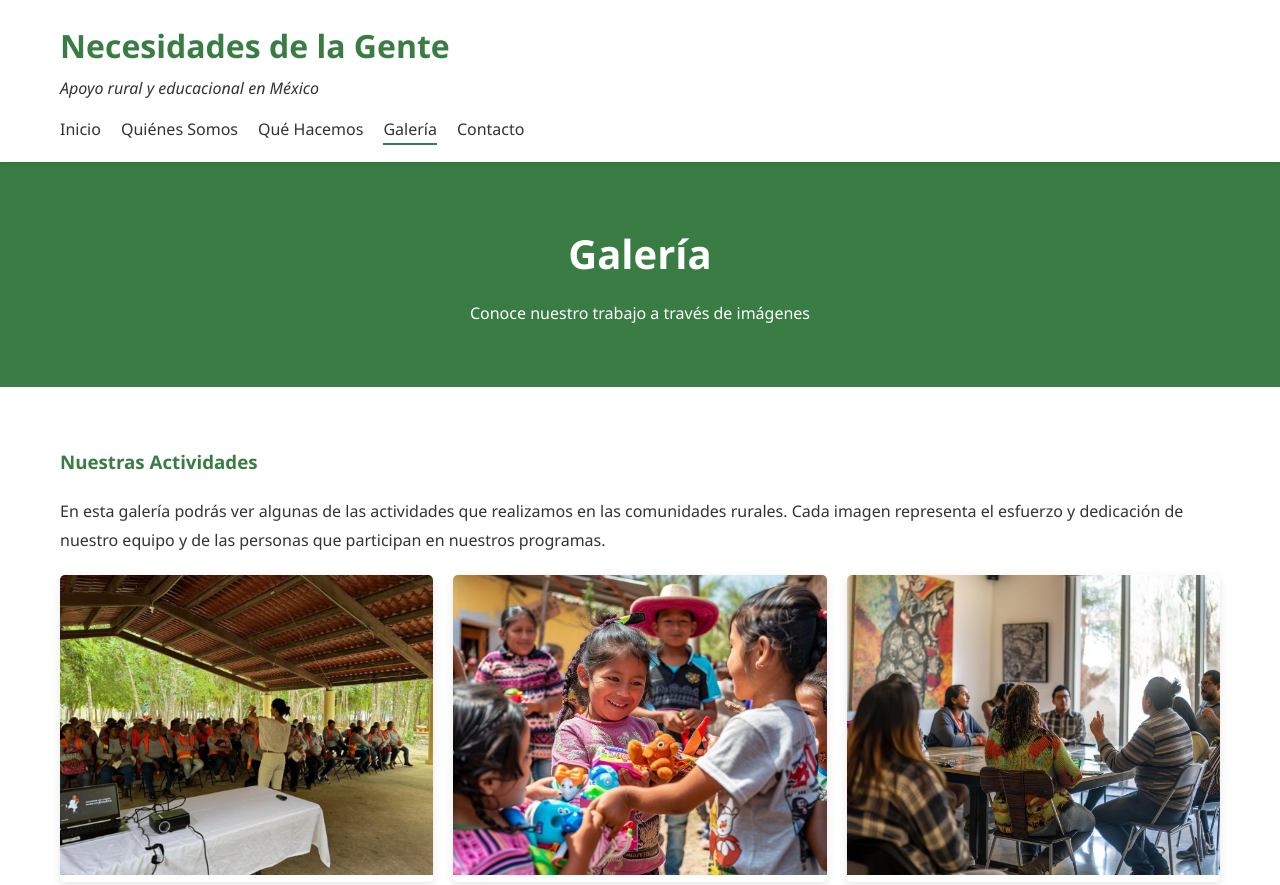
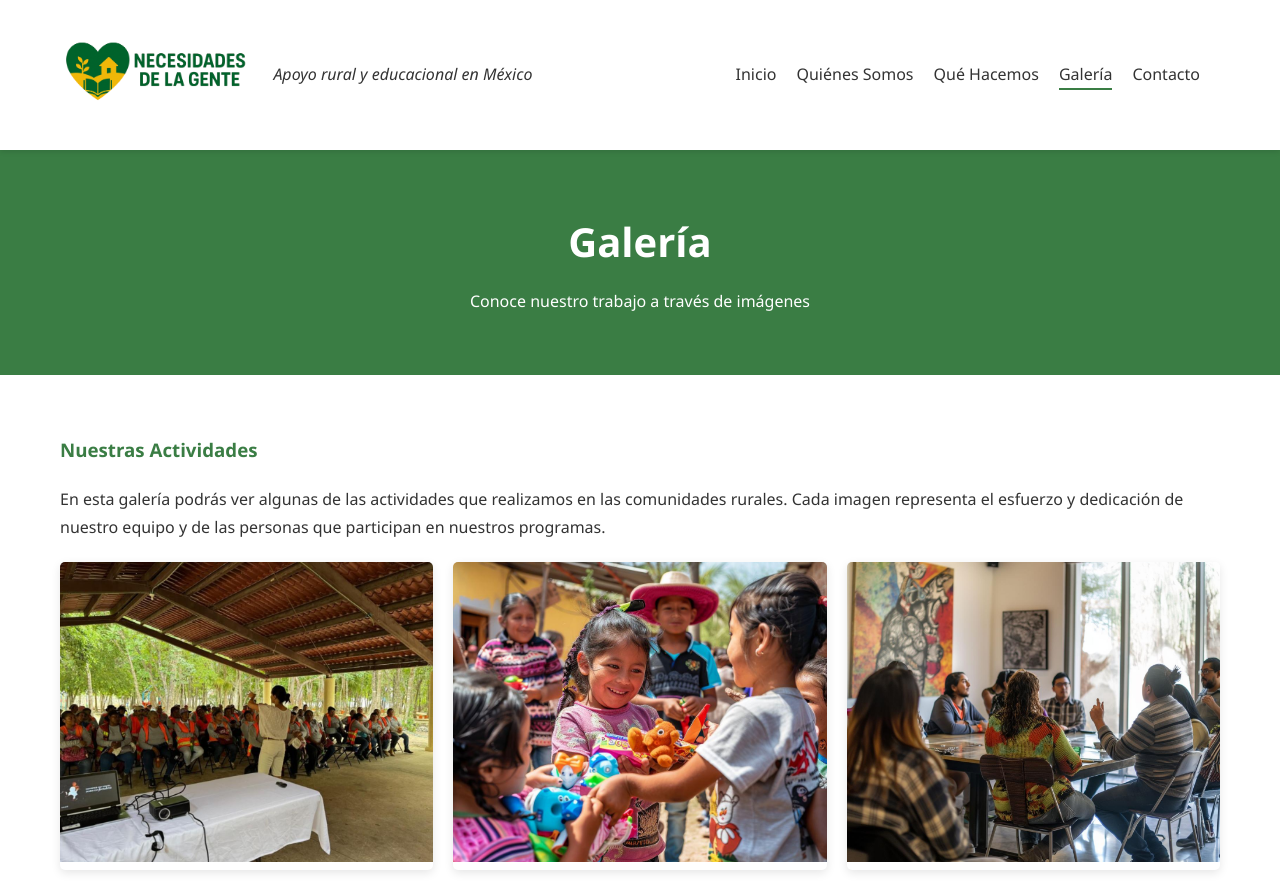
Before and after one commit to hernaneem/ndlg, a plain HTML site: page galeria.html in a window 1280 px wide. Shown: the top 885 px of the page. Drawn offline with nearby package versions, Linux system fonts and the light colour scheme.

Commit message:
agregado de flexbox

```diff
--- a/galeria.html
+++ b/galeria.html
@@ -13,7 +13,7 @@
 <body>
     <header>
         <div class="container">
-            <h1>Necesidades de la Gente</h1>
+            <h1><img src="Imagenes/LOGO NDLG.png" alt="Logo NDLG" class="logo"></h1>
             <p class="tagline">Apoyo rural y educacional en México</p>
             <nav>
                 <ul>
--- a/styles.css
+++ b/styles.css
@@ -66,23 +66,37 @@ header {
     z-index: 100;
 }
 
+header .container {
+    display: flex;
+    flex-wrap: wrap;
+    align-items: center;
+    justify-content: space-between;
+}
+
 header h1 {
+    margin: 0;
+    flex-basis: 100%;
+    text-align: center;
+    margin-bottom: 5px;
     color: var(--primary-color);
-    margin-bottom: 5px;
-    .logo {
-        width: 250px;
-        height: 150px;}
 }
 
 header .tagline {
+    flex-basis: 100%;
+    text-align: center;
+    margin-bottom: 15px;
     color: var(--dark-color);
     font-style: italic;
-    margin-bottom: 15px;
+}
+
+header nav {
+    flex-basis: 100%;
 }
 
 header nav ul {
     display: flex;
     flex-wrap: wrap;
+    justify-content: center;
 }
 
 header nav ul li {
@@ -294,6 +308,34 @@ footer {
 
     .featured-grid {
         grid-template-columns: 1fr;
+    }
+}
+
+@media (min-width: 992px) {
+    header .container {
+        flex-wrap: nowrap;
+    }
+
+    header h1 {
+        flex-basis: auto;
+        margin-bottom: 0;
+        text-align: left;
+    }
+
+    .logo {
+        margin: 0;
+    }
+
+    header .tagline {
+        flex-basis: auto;
+        margin-bottom: 0;
+        text-align: left;
+        margin-left: 20px;
+    }
+
+    header nav {
+        flex-basis: auto;
+        margin-left: auto;
     }
 }
 
@@ -560,3 +602,11 @@ textarea.form-control {
     border-radius: 5px;
     margin-top: 40px;
 }
+
+/* Logo */
+.logo {
+    max-height: 100px;
+    width: auto;
+    display: block;
+    margin: 0 auto 10px;
+}
```
Also changed, not shown: contacto.html (+1 -1 lines), que-hacemos.html (+1 -1 lines), quienes-somos.html (+1 -1 lines).
